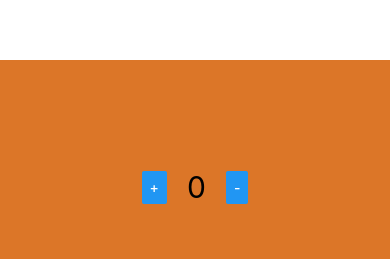
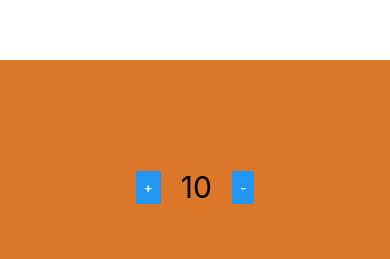
Before and after one commit to rizwanatta/training-app-2025-summer-camp-react-native, a React Native app: screen / in a window 390 px wide. Shown: the part 235-494 px from the top of the page. Built offline with nearby package versions, Linux system fonts and the light colour scheme.

Commit message:
advanced counter example

```diff
--- a/src/screens/counter.js
+++ b/src/screens/counter.js
@@ -1,17 +1,20 @@
 import { View, Text, StyleSheet, Button } from "react-native";
 import React, { useState } from "react";
 
+const ranger = 10;
+const MIN_COUNT_LIMIT = 10;
+
 export default function Counter() {
-  const [count, setCount] = useState(0);
+  const [count, setCount] = useState(MIN_COUNT_LIMIT);
 
   function onAddPressed() {
-    setCount(count + 1);
+    setCount(count + ranger);
   }
 
   function onMinusPressed() {
-    if (count - 1 < 0) return;
+    if (count - ranger < MIN_COUNT_LIMIT) return;
 
-    setCount(count - 1);
+    setCount(count - ranger);
   }
 
   return (
```
